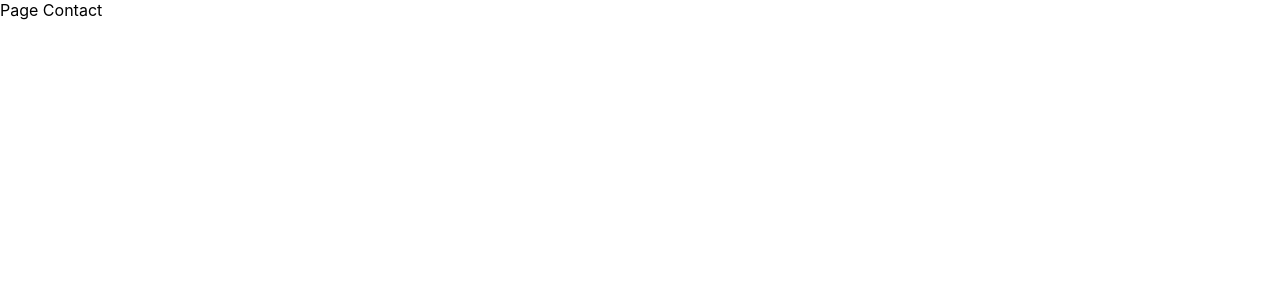
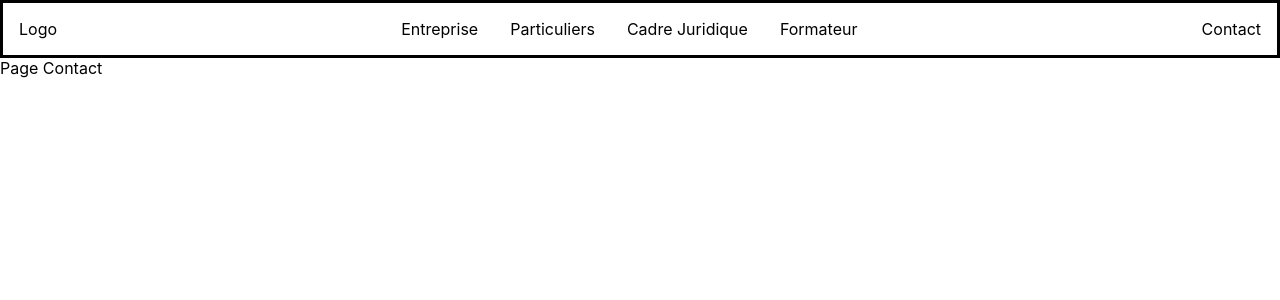
Before and after one commit to Kaa-b/Street-contact, a Next.js app: page /contact in a window 1280 px wide. Shown: the top 300 px of the page. Built offline with nearby package versions, Linux system fonts and the light colour scheme.

Commit message:
Navbar model done

```diff
--- a/components/navItem/NavItem.tsx
+++ b/components/nav/NavItem.tsx
@@ -9,12 +9,7 @@ type Props = {
 const NavItem = ({ text, href, active }: Props) => {
     return (
         <Link href={href}>
-            <a
-                className={`nav__item ${active ? "active" : ""
-                    }`}
-            >
-                {text}
-            </a>
+            {text}
         </Link>
     );
 };
--- /dev/null
+++ b/components/nav/Navbar.tsx
@@ -0,0 +1,57 @@
+import Link from "next/link";
+import Image from "next/image";
+import React, { useState } from "react";
+import cls from "classnames";
+
+import NavItem from "./NavItem";
+
+import styles from "./navbar.module.css"
+
+const MENU_LIST = [
+    { text: "Entreprise", href: "/entreprise" },
+    { text: "Particuliers", href: "/particulier" },
+    { text: "Cadre Juridique", href: "/juridiction" },
+    { text: "Formateur", href: "/formateur" },
+];
+
+const Navbar = () => {
+    const [navActive, setNavActive] = useState(false);
+    const [activeIdx, setActiveIdx] = useState(-1);
+
+    return (
+        <div className={styles.container}>
+            <div className={styles.wrapper}>
+                <Link className={styles.logoLink} href="/">
+                    <div className={styles.logoWrapper}>
+                        {/* <Image
+                                src="/static/netflix.svg"
+                                alt="Netflix logo"
+                                width="128px"
+                                height="34px"
+                            /> */}
+                        Logo
+                    </div>
+                </Link>
+                <div className={styles.center}>
+                    {MENU_LIST.map((menu, idx) => (
+                        <div
+                            onClick={() => {
+                                setActiveIdx(idx);
+                                setNavActive(false);
+                            }}
+                            key={menu.text}
+                            className={styles.item}
+                        >
+                            <NavItem active={activeIdx === idx} {...menu} />
+                        </div>
+                    ))}
+                </div>
+                <Link href={"/contact"}>
+                    Contact
+                </Link>
+            </div>
+        </div>
+    );
+};
+
+export default Navbar;
--- a/components/nav/navbar.module.css
+++ b/components/nav/navbar.module.css
@@ -0,0 +1,26 @@
+.container {
+  position: sticky;
+  z-index: 30;
+  top: 0;
+}
+
+.wrapper {
+  display: flex;
+  padding: 16px;
+  justify-content: space-between;
+  align-items: center;
+  border: solid black;
+
+}
+
+.center {
+  min-height: 20px;
+  display: flex;
+  justify-content: center;
+  align-items: center;
+  gap: 2rem;
+}
+
+.item:hover {
+  color: gray;
+}
--- a/package.json
+++ b/package.json
@@ -13,6 +13,7 @@
     "@types/node": "18.14.0",
     "@types/react": "18.0.28",
     "@types/react-dom": "18.0.11",
+    "classnames": "^2.3.2",
     "eslint": "8.34.0",
     "eslint-config-next": "13.1.6",
     "next": "13.1.6",
--- a/pages/contact.tsx
+++ b/pages/contact.tsx
@@ -1,4 +1,6 @@
 import Head from 'next/head';
+
+import Navbar from 'components/nav/Navbar';
 
 export default function Contact() {
     return (
@@ -7,6 +9,7 @@ export default function Contact() {
                 <title>Contact</title>
                 <meta name="description" content="Contacter mon formateur" />
             </Head>
+            <Navbar />
             <div>
                 Page Contact
             </div>
--- a/pages/entreprise.tsx
+++ b/pages/entreprise.tsx
@@ -1,4 +1,6 @@
 import Head from 'next/head';
+
+import Navbar from 'components/nav/Navbar';
 
 export default function Entreprise() {
     return (
@@ -7,6 +9,7 @@ export default function Entreprise() {
                 <title>Entreprise</title>
                 <meta name="description" content="Page entreprise" />
             </Head>
+            <Navbar />
             <div>
                 Page Entreprise
             </div>
--- a/pages/formateur.tsx
+++ b/pages/formateur.tsx
@@ -1,4 +1,6 @@
 import Head from 'next/head';
+
+import Navbar from 'components/nav/Navbar';
 
 export default function Formateur() {
     return (
@@ -7,6 +9,7 @@ export default function Formateur() {
                 <title>Formateur</title>
                 <meta name="description" content="Page Formateur" />
             </Head>
+            <Navbar />
             <div>
                 Page Formateur
             </div>
--- a/pages/index.tsx
+++ b/pages/index.tsx
@@ -1,5 +1,9 @@
 import Head from 'next/head';
+
+import Navbar from 'components/nav/Navbar';
+
 import styles from "../styles/Home.module.css";
+
 
 export default function Home() {
   return (
@@ -10,6 +14,7 @@ export default function Home() {
         <meta name="viewport" content="width=device-width, initial-scale=1" />
         <link rel="icon" href="/favicon.ico" />
       </Head>
+      <Navbar />
       <div className={styles.main}>
         Page Home
       </div>
--- a/pages/juridiction.tsx
+++ b/pages/juridiction.tsx
@@ -1,4 +1,6 @@
 import Head from 'next/head';
+
+import Navbar from 'components/nav/Navbar';
 
 export default function Juridiction() {
     return (
@@ -7,6 +9,7 @@ export default function Juridiction() {
                 <title>Juridiction</title>
                 <meta name="description" content="Page cadre juridique" />
             </Head>
+            <Navbar />
             <div>
                 Page cadre juridique
             </div>
--- a/pages/particulier.tsx
+++ b/pages/particulier.tsx
@@ -1,4 +1,6 @@
 import Head from 'next/head';
+
+import Navbar from 'components/nav/Navbar';
 
 export default function Particulier() {
     return (
@@ -7,6 +9,7 @@ export default function Particulier() {
                 <title>Particulier</title>
                 <meta name="description" content="Page particulier" />
             </Head>
+            <Navbar />
             <div>
                 Page Particulier
             </div>
```
Also changed, not shown: 1 other file (tests, documents, lock files or other folders).
